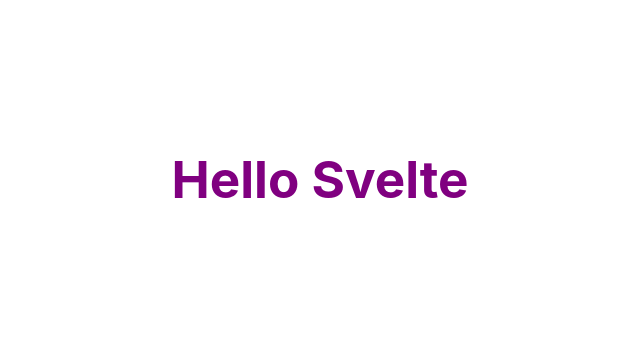
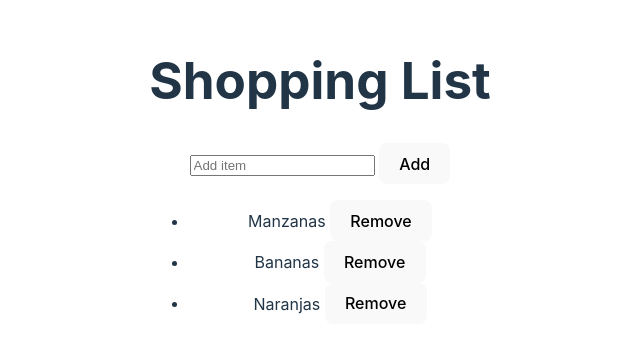
Before and after one commit to statick88/lista-compras-svelte, a Svelte app: page / in a window 1280 px wide. Shown: the part 221-574 px from the top of the page, without its empty margins (320-960 px from the left). Built offline with nearby package versions, Linux system fonts and the light colour scheme.

Commit message:
first example

```diff
--- a/src/App.svelte
+++ b/src/App.svelte
@@ -1,14 +1,26 @@
 <script>
-  let name = "world";
-  setTimeout(() => {
-    name = "Svelte";
-  }, 2000);
+  let items = ['Manzanas', 'Bananas', 'Naranjas'];
+  let newItem = '';
+
+  function addItem() {
+    if (newItem.trim() !== '') {
+      items = [...items, newItem];
+      newItem = '';
+    }
+  }
+
+  function removeItem(index) {
+    items = items.filter((_, i) => i !== index);
+  }
 </script>
 
-<h1>Hello {name}</h1>
+<h1>Shopping List</h1>
 
-<style>
-  h1 {
-    color: purple;
-  }
-</style>
+<input type="text" bind:value={newItem} placeholder="Add item">
+<button on:click={addItem}>Add</button>
+
+<ul>
+  {#each items as item, index}
+    <li>{item} <button on:click={() => removeItem(index)}>Remove</button></li>
+  {/each}
+</ul>
```
